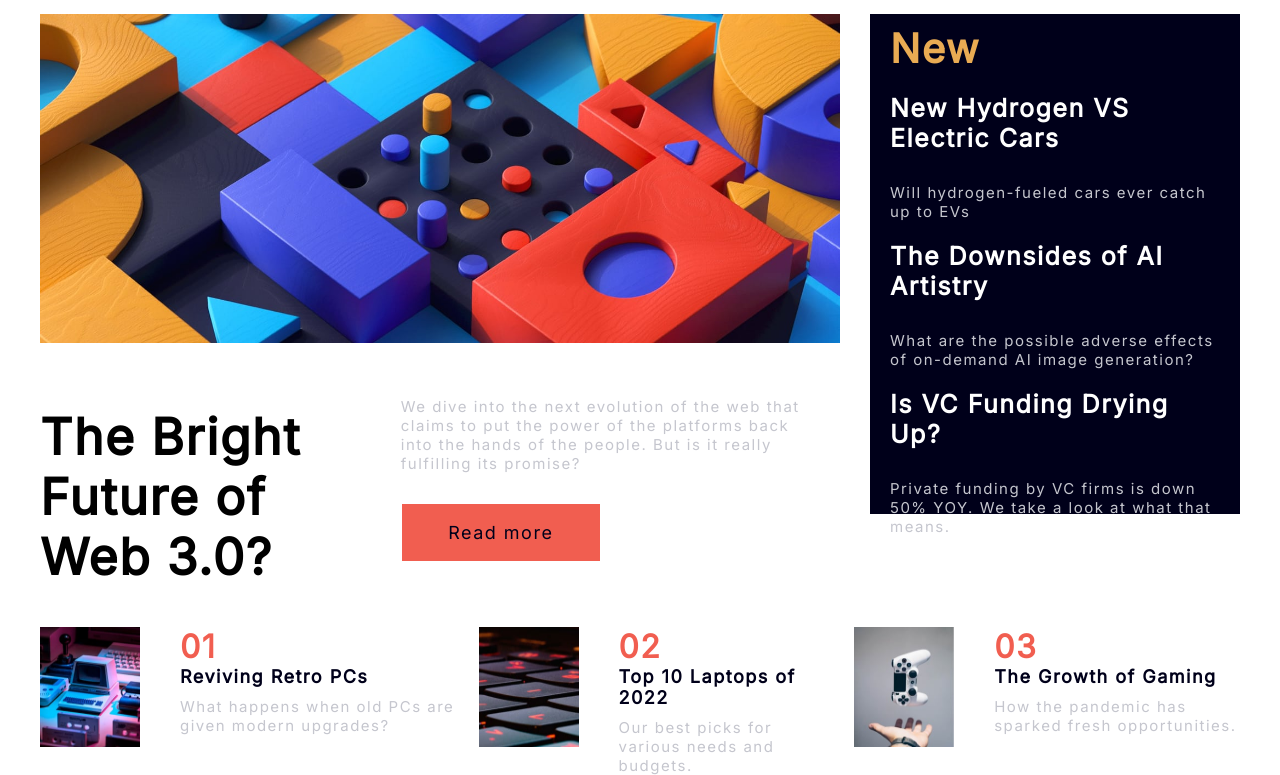
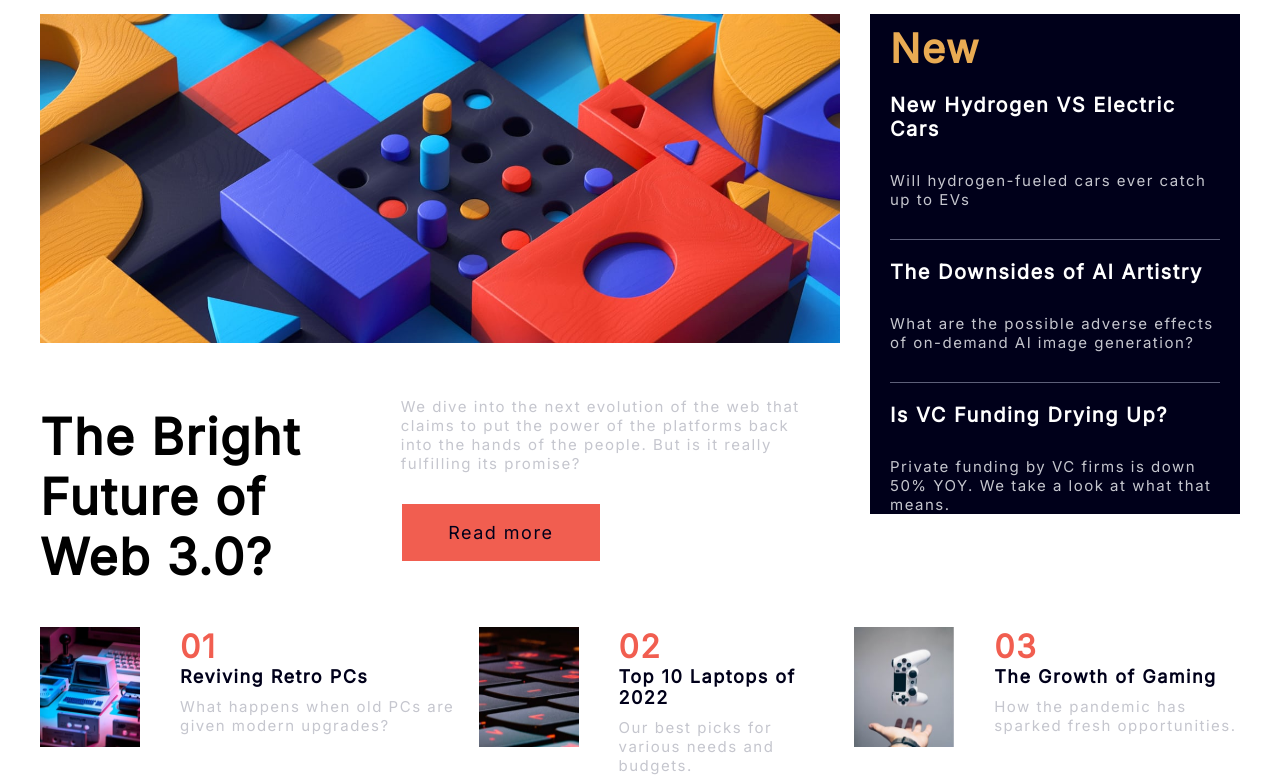
Before and after one commit to MANIZABAYO-Elie/29-08-2024-homepage-main, a plain HTML site: page index.html in a window 1280 px wide. Shown: the part 100-875 px from the top of the page. Drawn offline with Linux system fonts and the light colour scheme.

Commit message:
file committed

```diff
--- a/index.html
+++ b/index.html
@@ -50,20 +50,20 @@
       </div>
       <div class="breaking-news">
         <h2>New</h2>
-        <div class="news-headlines">
+        <div class="news-headline">
           <h3>New Hydrogen VS Electric Cars</h3>
-          <p>Will hydrogen-fueled cars ever catch up to EVs</p>
+          <p class="content-problem">Will hydrogen-fueled cars ever catch up to EVs</p>
         </div>
         <div class="news-headline">
           <h3>The Downsides of AI Artistry</h3>
-          <p>
+          <p class="content-problem">
             What are the possible adverse effects of on-demand AI image
             generation?
           </p>
         </div>
         <div class="news-headline">
           <h3>Is VC Funding Drying Up?</h3>
-          <p>
+          <p class="vc">
             Private funding by VC firms is down 50% YOY. We take a look at what
             that means.
           </p>
--- a/style.css
+++ b/style.css
@@ -18,7 +18,7 @@ body{
     justify-content: center;
     width: 1200px;
     max-width: 1440px;
-
+    font-family: "Inter", sans-serif;
 }
 .logo{
     margin-left: -20px;
@@ -139,6 +139,10 @@ p{
 .breaking-news h3{
     color: white;
     margin-top: 20px;
-    font-size:25px;
+    font-size:20px;
     padding-bottom: 20px;
 }
+.content-problem {
+    border-bottom: 1px solid  hsl(236, 13%, 42%);
+    padding-bottom: 30px;
+}
```
